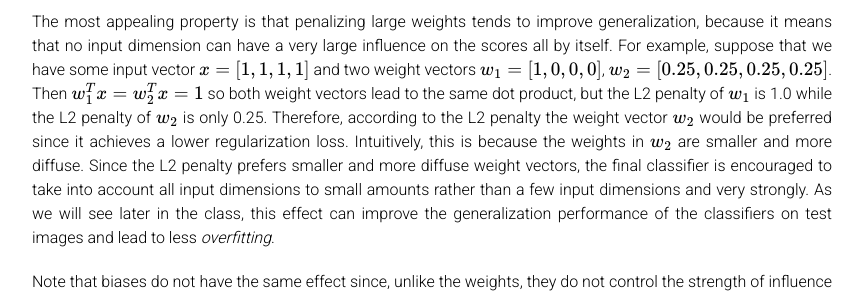
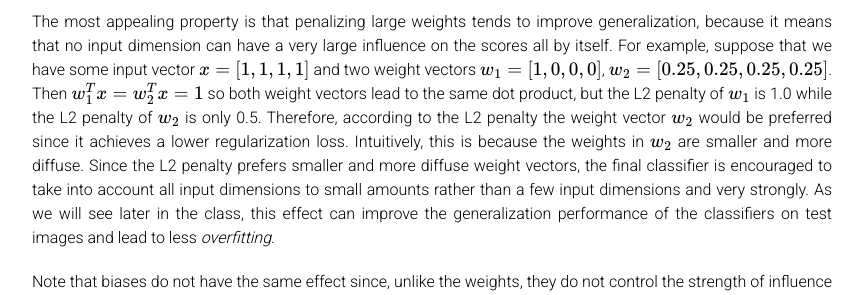
Before and after one commit to cs231n/cs231n.github.io, a Jekyll site: the page built from linear-classify.md, in a window 1280 px wide and 900 px high, scrolled down 7710 px. Shown: the part 152-447 px from the top of the window, without its empty margins (208-1071 px from the left). Built offline with Jekyll 4.4.1, drawn with Linux system fonts in a browser that asks for light colours; formulas are drawn with MathJax 3.

Commit message:
Fix L2 norm value
The L2 norm for `w_2 = [0.25,0.25,0.25,0.25]` comes to be `0.5`, not `0.25`.

```diff
--- a/linear-classify.md
+++ b/linear-classify.md
@@ -182,7 +182,7 @@ Where \\(N\\) is the number of training examples. As you can see, we append the
 
 In addition to the motivation we provided above there are many desirable properties to include the regularization penalty, many of which we will come back to in later sections. For example, it turns out that including the L2 penalty leads to the appealing **max margin** property in SVMs (See [CS229](http://cs229.stanford.edu/notes/cs229-notes3.pdf) lecture notes for full details if you are interested).
 
-The most appealing property is that penalizing large weights tends to improve generalization, because it means that no input dimension can have a very large influence on the scores all by itself. For example, suppose that we have some input vector \\(x = [1,1,1,1] \\) and two weight vectors \\(w_1 = [1,0,0,0]\\), \\(w_2 = [0.25,0.25,0.25,0.25] \\). Then \\(w_1^Tx = w_2^Tx = 1\\) so both weight vectors lead to the same dot product, but the L2 penalty of \\(w_1\\) is 1.0 while the L2 penalty of \\(w_2\\) is only 0.25. Therefore, according to the L2 penalty the weight vector \\(w_2\\) would be preferred since it achieves a lower regularization loss. Intuitively, this is because the weights in \\(w_2\\) are smaller and more diffuse. Since the L2 penalty prefers smaller and more diffuse weight vectors, the final classifier is encouraged to take into account all input dimensions to small amounts rather than a few input dimensions and very strongly. As we will see later in the class, this effect can improve the generalization performance of the classifiers on test images and lead to less *overfitting*.
+The most appealing property is that penalizing large weights tends to improve generalization, because it means that no input dimension can have a very large influence on the scores all by itself. For example, suppose that we have some input vector \\(x = [1,1,1,1] \\) and two weight vectors \\(w_1 = [1,0,0,0]\\), \\(w_2 = [0.25,0.25,0.25,0.25] \\). Then \\(w_1^Tx = w_2^Tx = 1\\) so both weight vectors lead to the same dot product, but the L2 penalty of \\(w_1\\) is 1.0 while the L2 penalty of \\(w_2\\) is only 0.5. Therefore, according to the L2 penalty the weight vector \\(w_2\\) would be preferred since it achieves a lower regularization loss. Intuitively, this is because the weights in \\(w_2\\) are smaller and more diffuse. Since the L2 penalty prefers smaller and more diffuse weight vectors, the final classifier is encouraged to take into account all input dimensions to small amounts rather than a few input dimensions and very strongly. As we will see later in the class, this effect can improve the generalization performance of the classifiers on test images and lead to less *overfitting*.
 
 Note that biases do not have the same effect since, unlike the weights, they do not control the strength of influence of an input dimension. Therefore, it is common to only regularize the weights \\(W\\) but not the biases \\(b\\). However, in practice this often turns out to have a negligible effect. Lastly, note that due to the regularization penalty we can never achieve loss of exactly 0.0 on all examples, because this would only be possible in the pathological setting of \\(W = 0\\).
 
```
